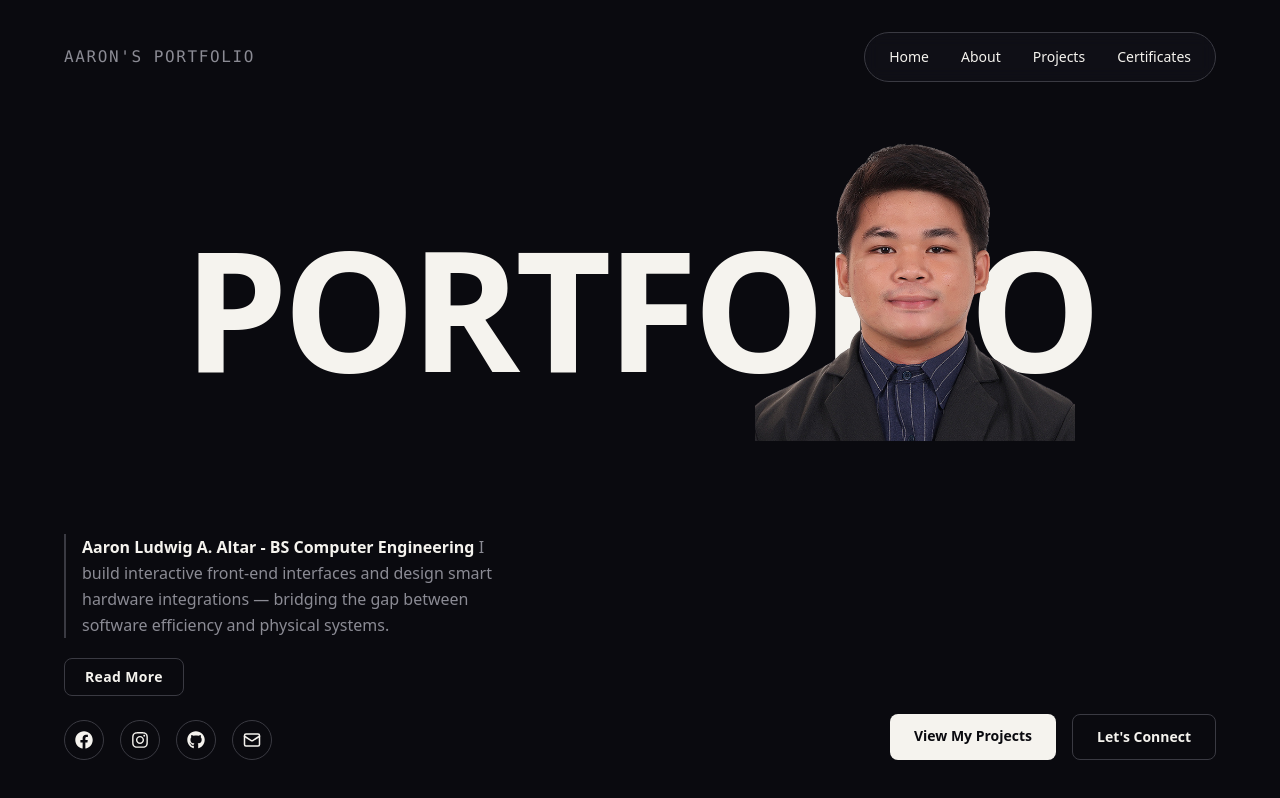
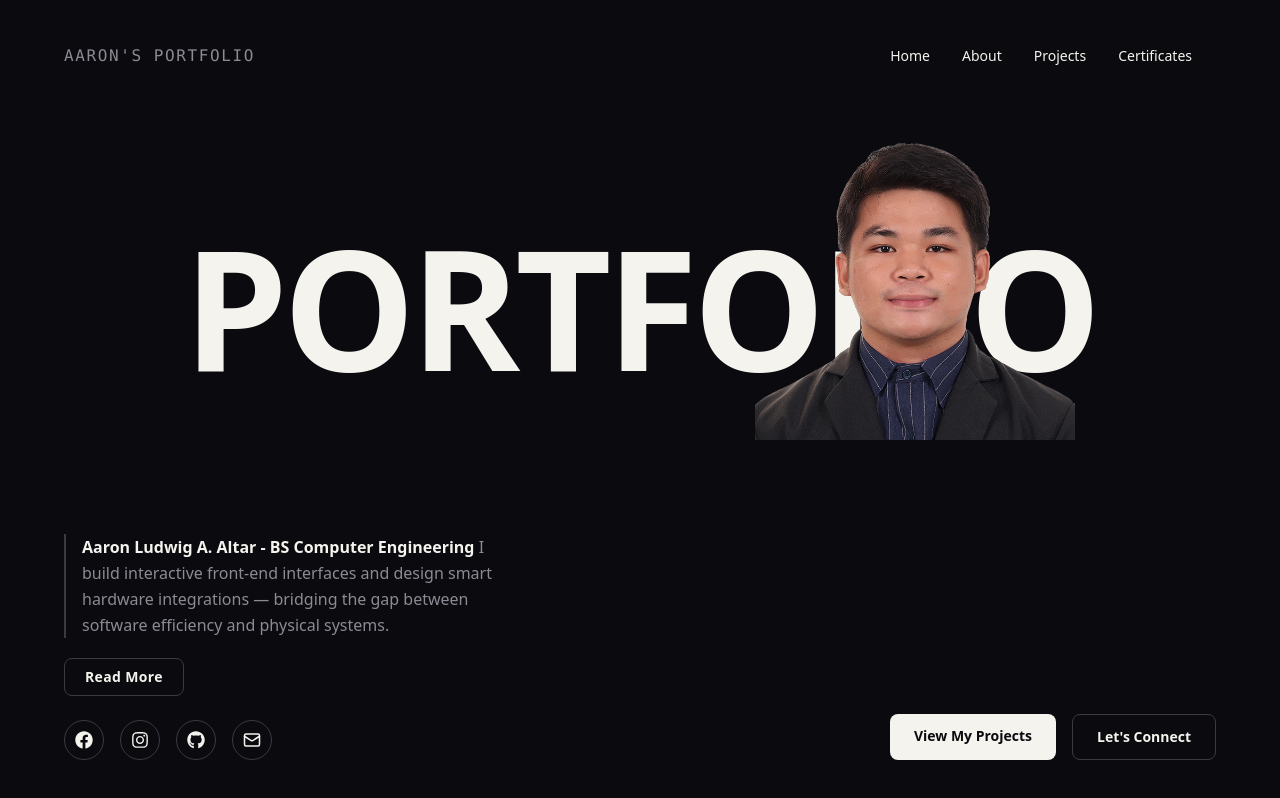
Before and after one commit to eronzxc/ALTAR-PORTFOLIO-WEBSITE, a React (Vite) app: page / in a window 1280 px wide. Built offline with nearby package versions, Linux system fonts and the light colour scheme.

Commit message:
removed the top bar border for better aesthetics

```diff
--- a/src/components/Hero.jsx
+++ b/src/components/Hero.jsx
@@ -24,7 +24,7 @@ function Hero() {
 
           <nav
             aria-label="Top navigation"
-            className="flex flex-wrap items-center gap-2 rounded-full border border-[#3a3a42] bg-[#111118]/80 px-3 py-2 backdrop-blur-sm"
+            className="flex flex-wrap items-center gap-2 rounded-full bg-transparent px-3 py-2"
           >
             {navItems.map((item) => (
               <a
```
